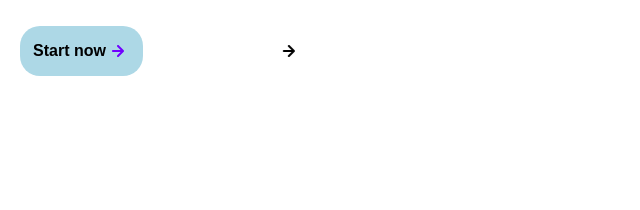
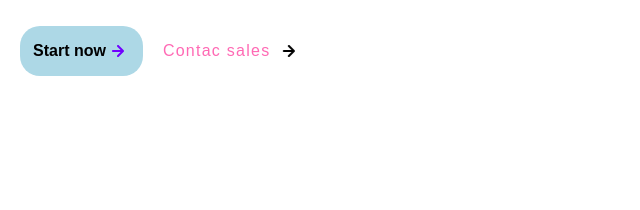
Before and after one commit to erazopa/swipe, a plain HTML site: page index.html in a window 1280 px wide. In both pictures the pointer is over the button "Contac sales". Shown: the part 529-739 px from the top of the page, 0-640 px from the left. Drawn offline with nearby package versions, Linux system fonts and the light colour scheme.

Commit message:
cambio color hover button second

```diff
--- a/style.css
+++ b/style.css
@@ -131,7 +131,7 @@ p {
   letter-spacing: 1.25px;
 }
 .button-second:hover {
-  color: white;
+  color:hotpink;
 }
 
 .button-second:hover .flechita {
```
